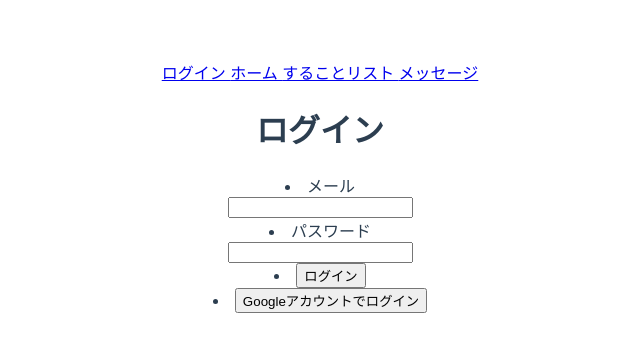
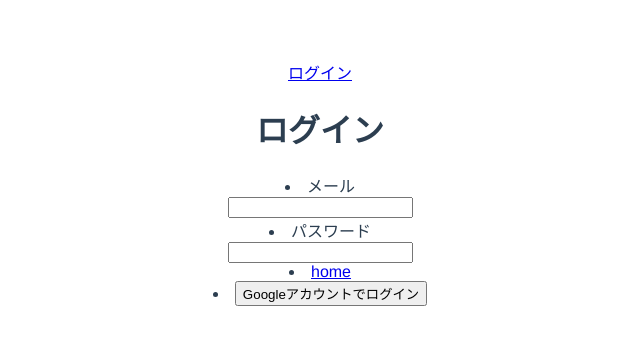
Before and after one commit to YuyaUrakawa/MyTest, a Vue app: page /#/ in a window 1280 px wide. Shown: the top 352 px of the page, without its empty margins (320-960 px from the left). Built offline with nearby package versions, Linux system fonts and the light colour scheme.

Commit message:
画面遷移の実行

```diff
--- a/src/App.vue
+++ b/src/App.vue
@@ -1,9 +1,6 @@
 <template>
   <div id="app">
     <router-link to="/">ログイン   </router-link>
-    <router-link to="/home">ホーム   </router-link>
-    <router-link to="/todo">することリスト  </router-link>
-    <router-link to="/message">メッセージ</router-link>
     <router-view />
   </div>
 </template>
--- a/src/router.js
+++ b/src/router.js
@@ -1,19 +1,36 @@
 import Vue from 'vue'
 import VueRouter from 'vue-router'
 
-import Login from "@/components/Login"
-import Home from '@/components/Home.vue'
-import Todo from '@/components/Todo.vue'
-import Message from '@/components/Message.vue'
+import Login from '@/views/Login.vue'
+
+import LoginHome from '@/views/Home.vue'
+import LoginTodo from '@/views/Todo.vue'
+import LoginMessage from '@/views/Message.vue'
 
 Vue.use(VueRouter)
 
 const router = new VueRouter({
-    routes:[
-        {path: '/', component: Login},
-        {path: '/home', component: Home},
-        {path: '/todo', component: Todo},
-        {path: '/message', component: Message},
-            ]
+    routes: [
+        {
+            name: 'Login-home',
+            path: '/home',
+            component: LoginHome
+        },
+        {
+            name: 'Login-todo',
+            path: '/todo',
+            component: LoginTodo
+        },
+        {
+            name: 'Login-message',
+            path: '/message',
+            component: LoginMessage
+        },
+        {
+            path: '/',
+            component: Login,
+            // props: route => ({id: Number(route.params.id)}),
+        }
+    ]
 })
 export default router
--- a/src/components/Home.vue
+++ b/src/views/Home.vue
@@ -1,5 +1,7 @@
 <template>
     <div class="home">
+        <router-link to="/todo">することリスト</router-link>
+        <router-link to="/message">メッセージ</router-link>
         <h1>Home</h1>
     </div>
 
--- a/src/components/Login.vue
+++ b/src/views/Login.vue
@@ -7,12 +7,13 @@
             <li class="loginPass">パスワード</li>
             <input type="password">
             <li>
-                <button class="btn btn-primary" type="submit">ログイン</button>
+                <router-link :to="{name:'Login-home'}" button class="btn btn-primary"  type="submit" >home</router-link>
             </li>
             <li>
                 <button class="btn btn-primary" type="submit">Googleアカウントでログイン</button>
             </li>
         </div>
+        <router-view />
     </div>
 </template>
 
--- a/src/components/Message.vue
+++ b/src/views/Message.vue
@@ -1,5 +1,7 @@
 <template>
     <div>
+        <router-link to="/home">ホーム</router-link>
+        <router-link to="/todo">することリスト</router-link>
         <h1>メッセージ</h1>
             <!--<tr>
                 <th class="id">ID</th>
--- a/src/components/Todo.vue
+++ b/src/views/Todo.vue
@@ -1,5 +1,7 @@
 <template>
     <div>
+        <router-link to="/home">ホーム</router-link>
+        <router-link to="/message">メッセージ</router-link>
         <h1>Todoリスト</h1>
         <input type="text" v-model="input" ref="editor">
         <form v-on:submit.prevent="addList">
```
Also changed, not shown: src/views/HelloWorld.vue (renamed from src/components/HelloWorld.vue).
